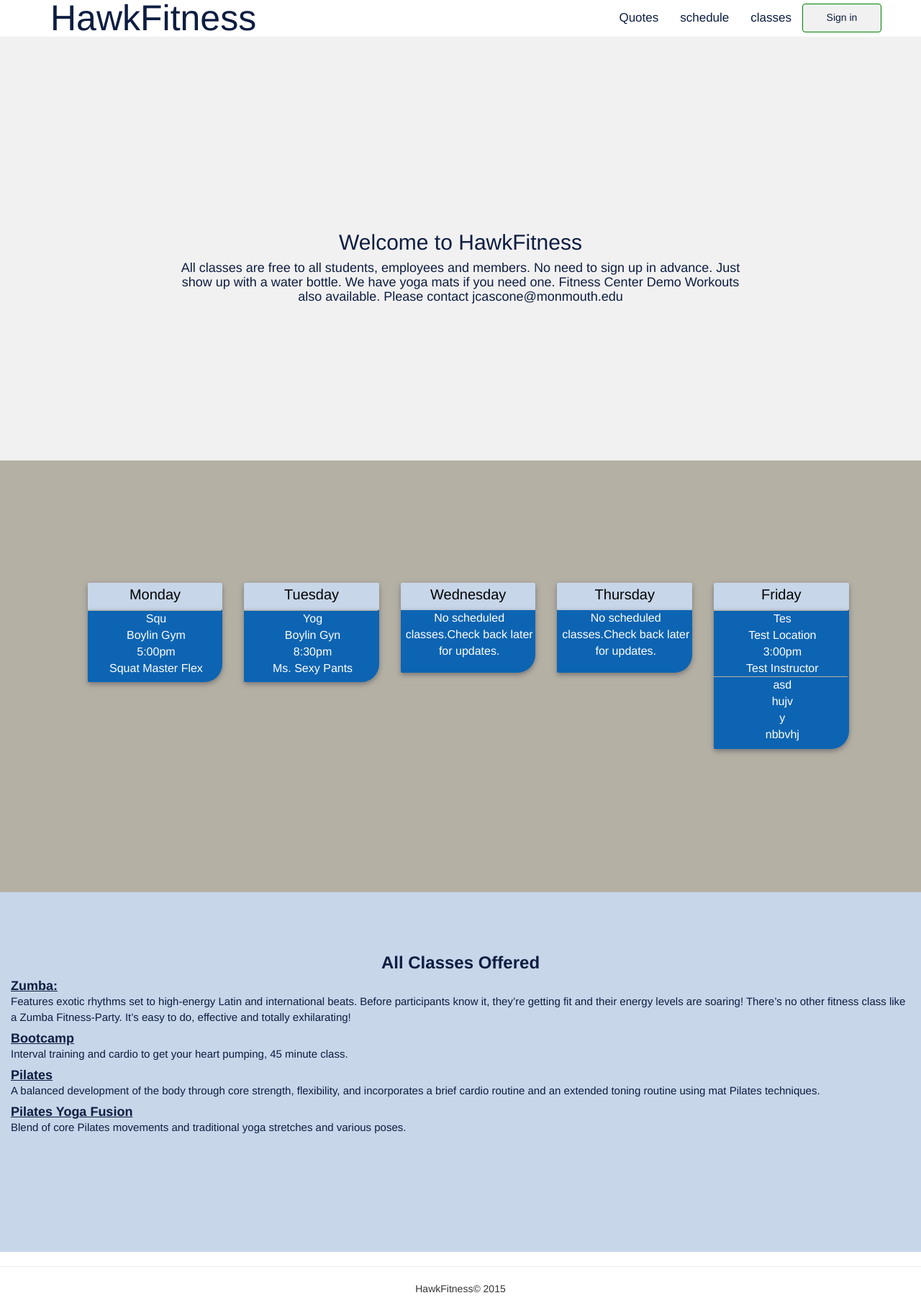
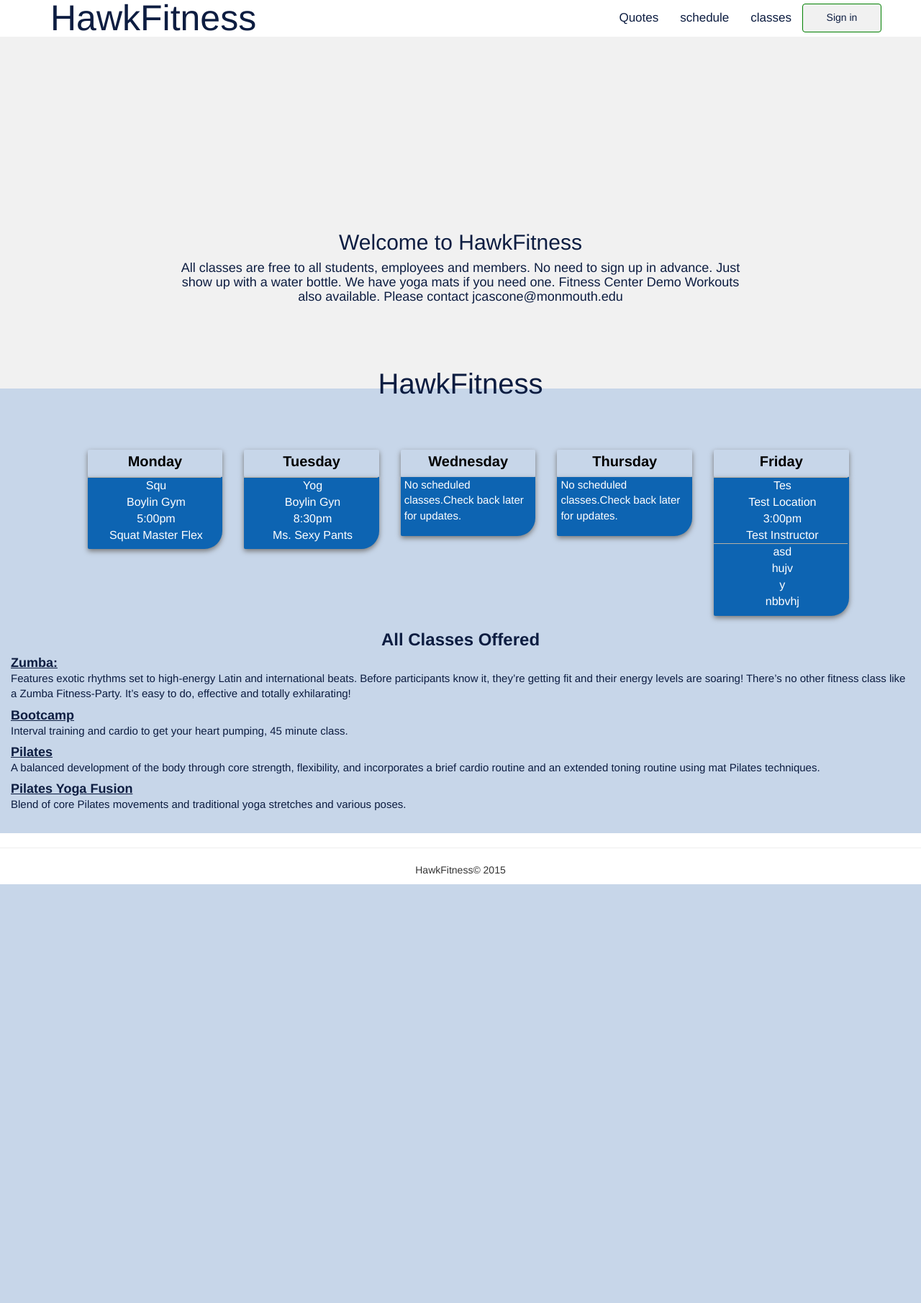
Before and after one commit to malone5/hawk_fitness, a CodeIgniter app: page /database/ in a window 1280 px wide. Shown: the whole page at 72% size. After the commit the page ends 1229 px from the top, so only its background shows below. Run offline with CodeIgniter, Linux system fonts and the light colour scheme; data comes from the database, SQL or seed files in the repository.

Commit message:
changes to homepage UI

```diff
--- a/application/views/public/index.php
+++ b/application/views/public/index.php
@@ -13,9 +13,20 @@
             <h4>All classes are free to all students, employees and members.  No need to sign up in advance.  Just show up with a water bottle.  We have yoga mats if you need one. Fitness Center Demo Workouts also available.  Please contact jcascone@monmouth.edu</h4>
         </div>
     </div>
+        <div class="Logo  text-center">
+            <div class="drop">
+                <h3>HawkFitness</h3>
+            </div>
+        </div>
+    </div>
+
+
 </section><!--Enc Section 1-->
 
-<section id="section2">
+<section id="section3">
+
+    <!-- Beginning of class schedule -->
+     <div class="schedule-wrapper">
         <div class="container-fluid">
             <div class ="row">
                 <?php
@@ -70,9 +81,7 @@
                 ?>
             </div>
         </div>
-</section><!--End Section 2-->
-
-<section id="section3">
+    </div>
     <div class="container-fluid">
         <div class="row">
             <h3 class="text-center">All Classes Offered</h3>
--- a/assets/css/main.css
+++ b/assets/css/main.css
@@ -1,20 +1,20 @@
 
 #section1{
+    position:relative;
     padding-top: 260px;
     background-color:#f1f1f1;
     color:#0d1d41;
     padding-bottom:40px;
-    height:600px;
+    height:500px;
 }
 #section1 h4{
   margin-left:250px;
   margin-right:250px;
 }
-#section2{
+.section2{
     padding-top:150px;
     background-color:#B5B0A4;
     padding-bottom:20px;
-    height:600px;
 }
 #section3{
     background-color:#C7D6E9;
@@ -22,7 +22,7 @@
     color:#0D1D41;
     padding-bottom:20px;
     padding-top:65px;
-    height:500px;
+    height:auto;
 }
 #section3 h4{
     margin-bottom: 0;
@@ -40,22 +40,23 @@
     margin-left:15px;
     margin-right:10px;
 }
-/*
-.navbar-default .navbar-nav>li>.btn-login{
-  background-color:black;
-  border-color:black;
-  color:white;
-  height:48px;
+.Logo{
+
+    position:absolute;
+    bottom:-25px;
+    width: 100%;
+    padding-top:12px;
 }
-.navbar-default .navbar-nav>li>a:focus, .navbar-default .navbar-nav>li>a:hover{
-  background-color:#5AADF3;
-  border-color:#5AADF3;
-    color:white;
+.Logo h3{
+    font-size: 40px;
+    text-align: center;
 }
-.btn-login: active{
-    background-color:green;
+.drop{
+    margin:0 auto;
+    width:250px;
+
 }
-*/
+
 .schedule-container{
     margin-left: auto;
     margin-right:auto;
@@ -115,6 +116,7 @@
 *   mobile view for data in section 2
 */
 @media (max-width: 992px) {
+
     .schedule-container{
         margin-left:auto;
         margin-right: auto;
@@ -146,188 +148,3 @@
         height: auto;
     }
 }
-
-/*
-.class-list:nth-child(odd){
-    border-left:8px solid #669966;
-    border-right:8px solid #669966;
-}
-.class-list:nth-child(even){
-    border-left:8px solid #990033;
-    border-right:8px solid #990033;
-
-}*/
-
-
-/*
-* ****  Styling for navbar
-*/
-
-/*
-.navbar-default{
-    background-color:#0D64B2;
-    color:White;
-    height:60px;
-}
-.navbar.navbar-inverse .nav-collapse {
-  background-color: #222;
-}
-.navbar-default .navbar-nav>li>a{
-    color:white;
-}
-.navbar .nav-collapse .navbar-form {
-  border-width: 0;
-  box-shadow: none;
-}
-*/
-
-/*
-.nav-collapse>li {
-  float: right;
-}
-*/
-
-/*
-.navbar-fixed-top{
-    border-width:0;
-}
-
-.navbar-default .navbar-toggle .icon-bar {
-    background-color:black;
-    width:27px;
-    height:7px;
-}
-
-
-.navbar-nav.navbar-right .btn:not(.collapsed) {
-  background-color: green;
-  border-color: green;
-  color: rgb(255, 255, 255);
-}
-
-.navbar.navbar-default .nav-collapse,
-.navbar.navbar-inverse .nav-collapse {
-  height: auto !important;
-  transition: transform 0.2s;
-  transform: translate(0px, -70px);
-}
-
-.navbar.navbar-default .nav-collapse.in,
-.navbar.navbar-inverse .nav-collapse.in {
-  transform: translate(0px, 0px);
-}
-.btn-success{
-    background-color:green;
-}
-*/
-
-/*
-***
-*** Collapse point for navbar
-*/
-
-/*
-@media (max-width: 992px) {
-   .navbar-header {
-        float: none;
-    }
-    .navbar-left,.navbar-right {
-        float: none !important;
-    }
-    .navbar-toggle {
-        display: block;
-    }
-    .navbar-collapse {
-        border-top: 1px solid beige;
-        box-shadow: inset 0 1px 0 rgba(255,255,255,0.1);
-    }
-    .navbar-fixed-top {
-		top: 0;
-		border-width: 0 0 0;
-        margin-bottom:0;
-	}
-    .navbar-collapse.collapse {
-        display: none!important;
-    }
-    .navbar-collapse.collapse in>li {
-        display: inline!important;
-    }
-    .navbar-nav {
-        float: none!important;
-		margin-top: 7.5px;
-	}
-	.navbar-nav>li {
-        float: none;
-    }
-    .navbar-nav>li>a {
-        padding-top: 10px;
-        padding-bottom: 10px;
-    }
-    .collapse.in{
-  		display:block !important;
-	}
-    .nav .navbar-nav .navbar-right, #navbar-collapse-2{
-        border-color:beige;
-        background-color:beige;
-    }
-    .navbar-default .navbar-nav>li>a {
-        color:black;
-    }
-}
-
-@media (max-width:884px){
-     .navbar-nav.navbar-right .btn {
-        width:98%;
-    }
-}
-@media (max-width:972px){
-     .navbar-nav.navbar-right .btn {
-        width:98%;
-    }
-}
-@media (max-width:1069px){
-     .navbar-nav.navbar-right .btn {
-        width:98%;
-    }
-}
-
-
-@media screen and (min-width: 992px) {
-    .navbar-default{
-        margin-bottom: 0;
-    }
-
-    .navbar .navbar-collapse .navbar-right > li:last-child { padding-left: 15px; padding-right: 15px; }
-
-    .navbar .nav-collapse { margin: 7.5px auto; padding: 0; }
-    .navbar .nav-collapse .navbar-form { margin: 0; }
-    .nav-collapse>li { float: none; }
-*/
-/*
-
-    .navbar.navbar-default .nav-collapse,
-    .navbar.navbar-inverse .nav-collapse {
-        transform: translate(-70%,0px);
-    }
-    .navbar.navbar-default .nav-collapse.in,
-    .navbar.navbar-inverse .nav-collapse.in {
-        transform: translate(0px,0px);
-    }
-
-    .navbar.navbar-default .nav-collapse.slide-down,
-    .navbar.navbar-inverse .nav-collapse.slide-down {
-        transform: translate(0px,-100%);
-    }
-    .navbar.navbar-default .nav-collapse.in.slide-down,
-    .navbar.navbar-inverse .nav-collapse.in.slide-down {
-        transform: translate(0px,0px);
-    }
-
-}*/
-
-/*
-#diffBrand{
-    color:white;
-    font-size:50px;
-}
-*/
```
Lines whose indentation alone changed are shown as unchanged.
